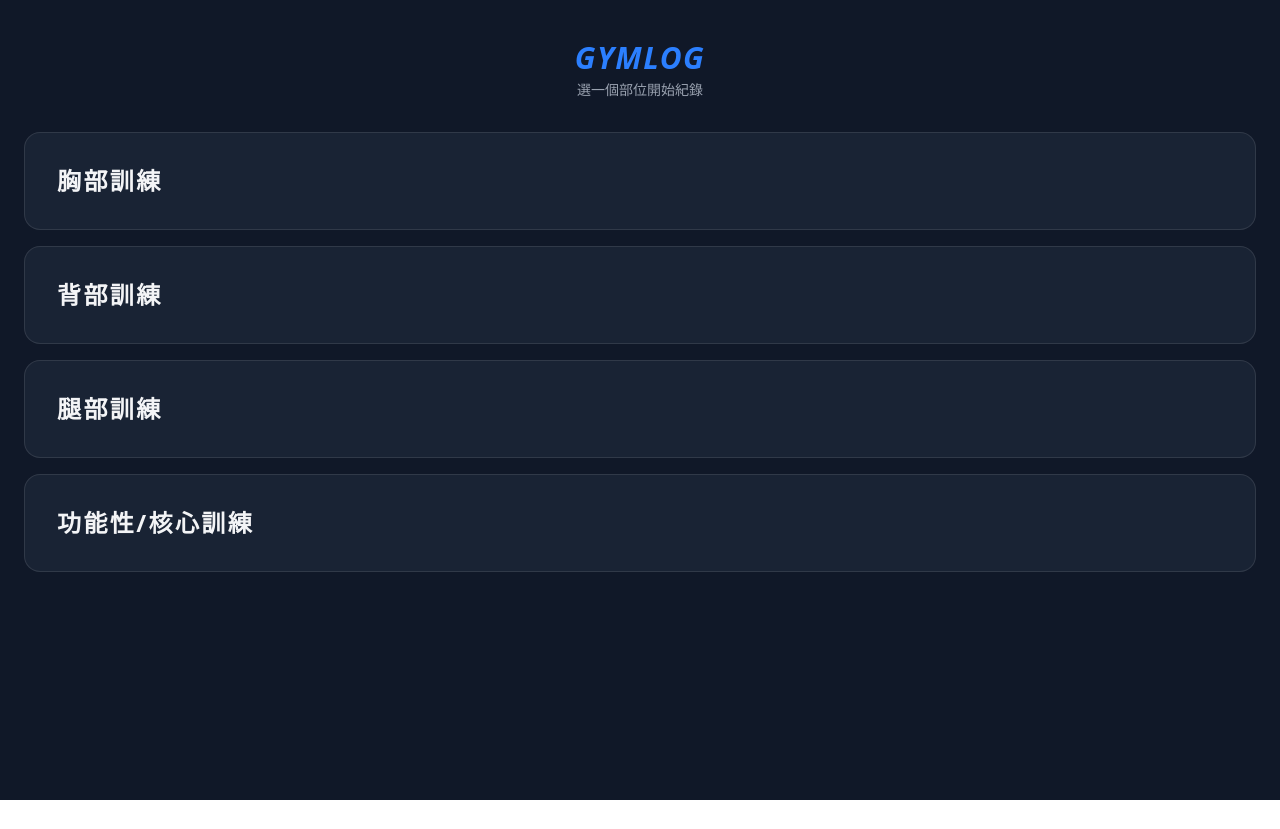
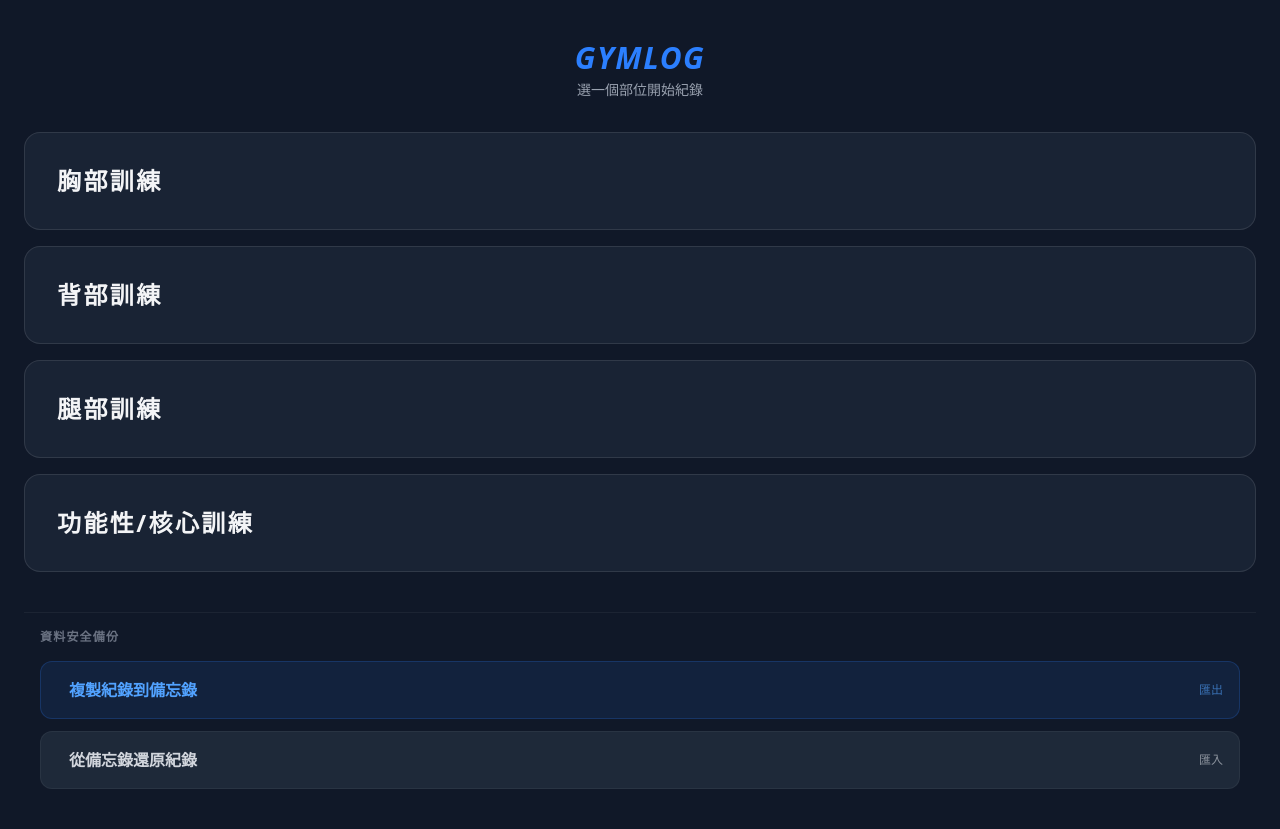
Before and after one commit to JAI-KAI/Vue-GymLog, a Vue app: page / in a window 1280 px wide. Before the commit the page ends 800 px from the top, so only its background shows below. Built offline with nearby package versions, Linux system fonts and the light colour scheme; the HTML template or start-up script is replaced by a standard one; what @iconify/tailwind4 would draw is missing.

Commit message:
feat: 新增備份功能

```diff
--- /dev/null
+++ b/src/components/BackupButton.vue
@@ -0,0 +1,61 @@
+<template>
+  <div class="mt-10 p-4 border-t border-white/5">
+    <h3 class="text-gray-500 text-xs font-bold mb-4 tracking-widest uppercase">資料安全備份</h3>
+
+    <div class="space-y-3">
+      <button @click="copyToClipboard"
+        class="w-full bg-blue-500/10 border border-blue-500/20 text-blue-400 p-4 rounded-xl flex items-center justify-between active:scale-95 transition">
+        <div class="flex items-center gap-3">
+          <span class="icon-[material-symbols--content-copy-outline] text-xl"></span>
+          <span class="font-bold">複製紀錄到備忘錄</span>
+        </div>
+        <span class="text-xs opacity-60">匯出</span>
+      </button>
+
+      <button @click="importFromText"
+        class="w-full bg-gray-800 border border-white/5 text-gray-300 p-4 rounded-xl flex items-center justify-between active:scale-95 transition">
+        <div class="flex items-center gap-3">
+          <span class="icon-[material-symbols--settings-backup-restore-rounded] text-xl"></span>
+          <span class="font-bold">從備忘錄還原紀錄</span>
+        </div>
+        <span class="text-xs opacity-60">匯入</span>
+      </button>
+    </div>
+  </div>
+</template>
+
+<script setup lang="ts">
+
+
+const copyToClipboard = async () => {
+    const data = localStorage.getItem('gym_records')
+
+    if(!data || data === '[]'){
+        alert('目前沒有紀錄可以備份')
+        return
+    }
+
+    try {
+        await navigator.clipboard.writeText(data)
+        alert('✅ 資料已轉換為代碼並複製！\n請直接貼到手機備忘錄存檔。')
+    } catch (error) {
+        alert(error +': 複製失敗，請手動選取文字')
+    }
+}
+
+const importFromText = () => {
+    const text =  window.prompt('請貼上您存在備忘錄的紀錄代碼：')
+    if(!text) return
+
+    try {
+        const parsed = JSON.parse(text)
+        if(!Array.isArray(parsed)) throw new Error()
+
+        localStorage.setItem('gym_records', text)
+        alert('還原紀錄成功！')
+    } catch (error) {
+        alert(error + ': ❌ 格式錯誤！請確保貼上的是完整的備份代碼。')
+    }
+}
+
+</script>
--- a/src/views/HomeView.vue
+++ b/src/views/HomeView.vue
@@ -4,9 +4,11 @@
         <p class="text-gray-400 text-sm mt-1">選一個部位開始紀錄</p>
     </header>
     <PartButton :parts="parts"/>
+    <BackupButton/>
 </template>
 
 <script setup lang="ts">
+import BackupButton from '@/components/BackupButton.vue';
 import PartButton from '@/components/PartButton.vue';
 
 const parts = [
```
